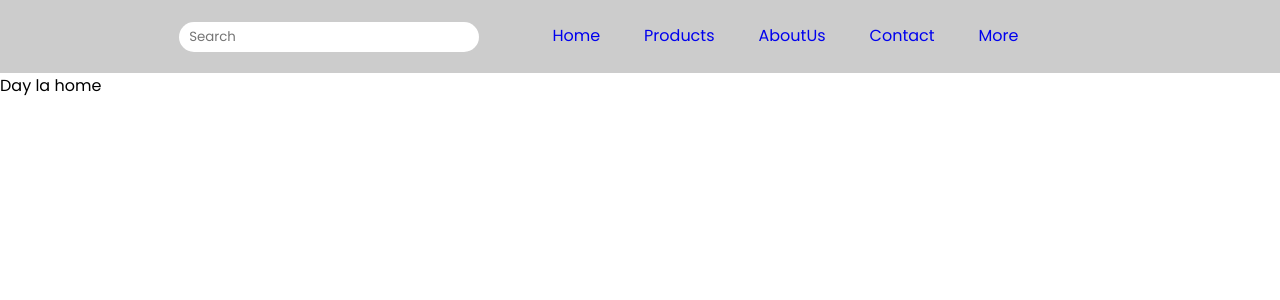
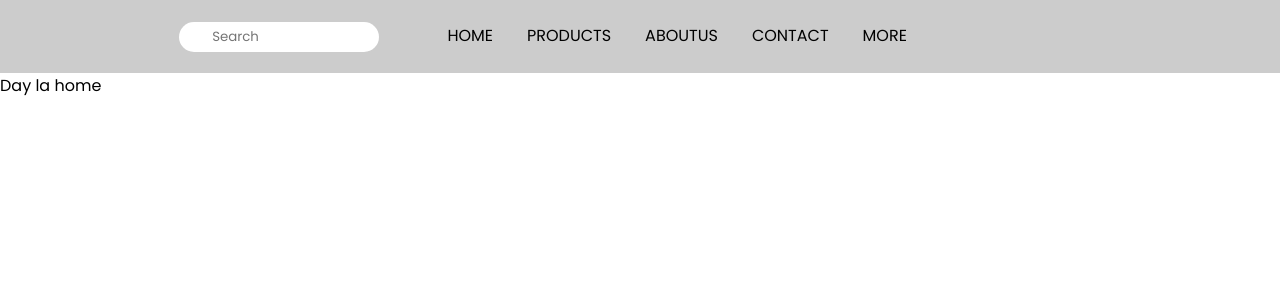
Before and after one commit to T2108A-Luonvuituoi-G1/Origami-eProject, a React (Create React App) app: page / in a window 1280 px wide. Shown: the top 300 px of the page. Built offline with nearby package versions, Linux system fonts and the light colour scheme.

Commit message:
Update Nav.css
update nav.css

```diff
--- a/src/OrigamiPage/Nav/Assets/Css/Nav.css
+++ b/src/OrigamiPage/Nav/Assets/Css/Nav.css
@@ -3,31 +3,65 @@
     width: 100%;
     background-color: #ccc;
     padding: 22px 10%;
+    position: relative;
+}
+
+.nav-link-page {
+    position: absolute;
+    margin: -26px 25%;
 }
 
 .nav-link {
     border-radius: 5px;
     margin: 0 2px;
-    padding: 0 20px;
+    padding: 0 15px;
+    text-transform: uppercase;
     text-decoration: none;
+    color: #000;
 }
 
 .nav-link:hover {
     background-color: aqua;
 }
 
+.icon-search {
+    font-size: 20px;
+    margin: 5.5px 0 0 60px;
+    position: absolute;
+}
+
 .input-search {
     margin: 0 5%;
-    padding: 5px 10px;
+    padding: 10px 33px;
     color: gray;
     border: none;
     outline: none;
-    border-radius: 20px;
+    border-radius: 25px;
     height: 30px;
-    width: 300px;
+    width: 200px;
+}
+
+@media (min-width: 1920px) {
+    .icon-search {
+        margin: 5.3px 0 0 85px;
+    }
+
+    .input-search {
+        width: 300px;
+        padding: 0 30px;
+    }
+
+    .nav-link-page {
+        position: absolute;
+        margin: -27px 25%;
+    }
+
+    .nav-link {
+        margin: 15px;
+    }
 }
 
 .input-search:focus {
-    border: 2px solid pink;
+    box-shadow: 0px 0px 5px 2px rgba(0,0,0,0.2);
     color: #000;
 }
```
